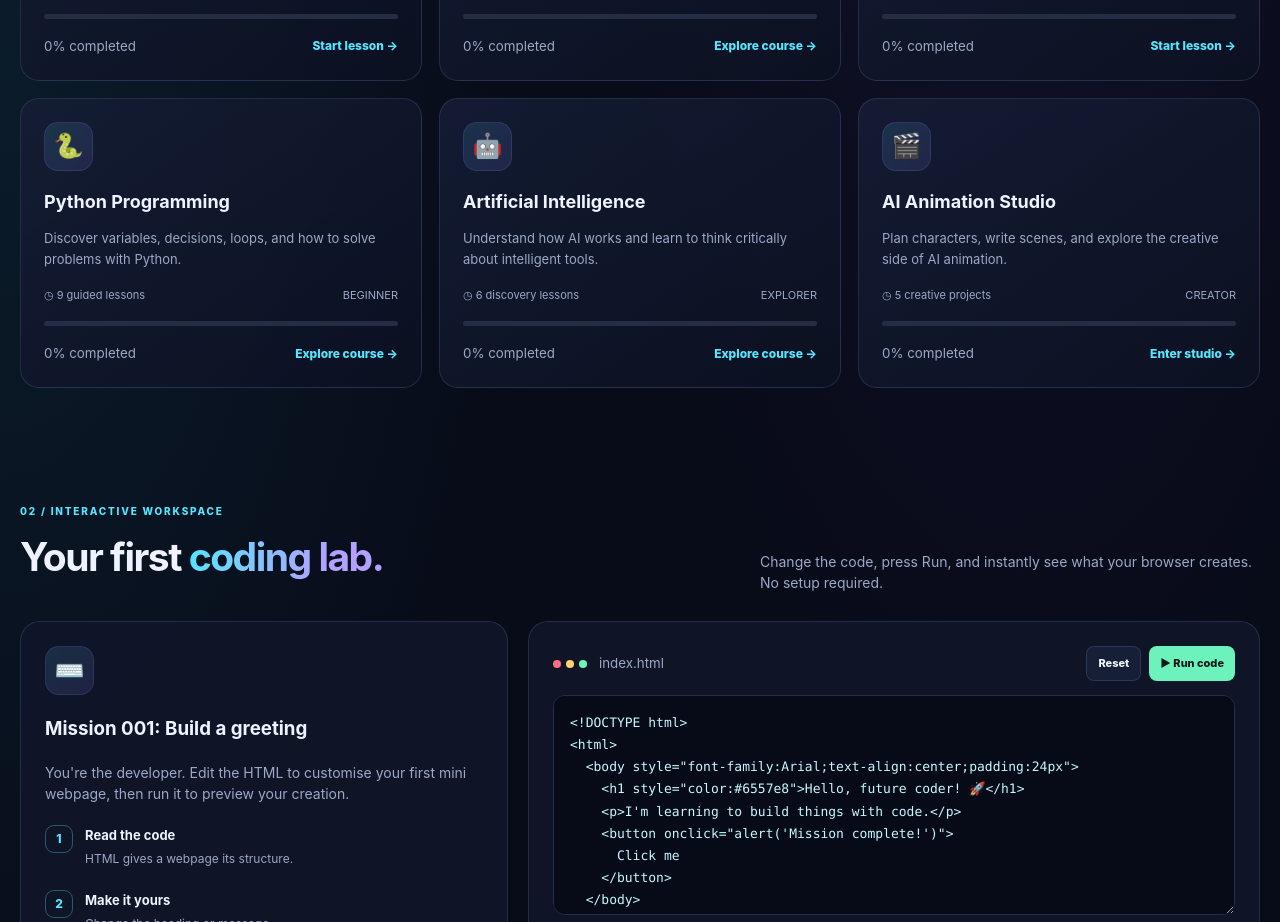
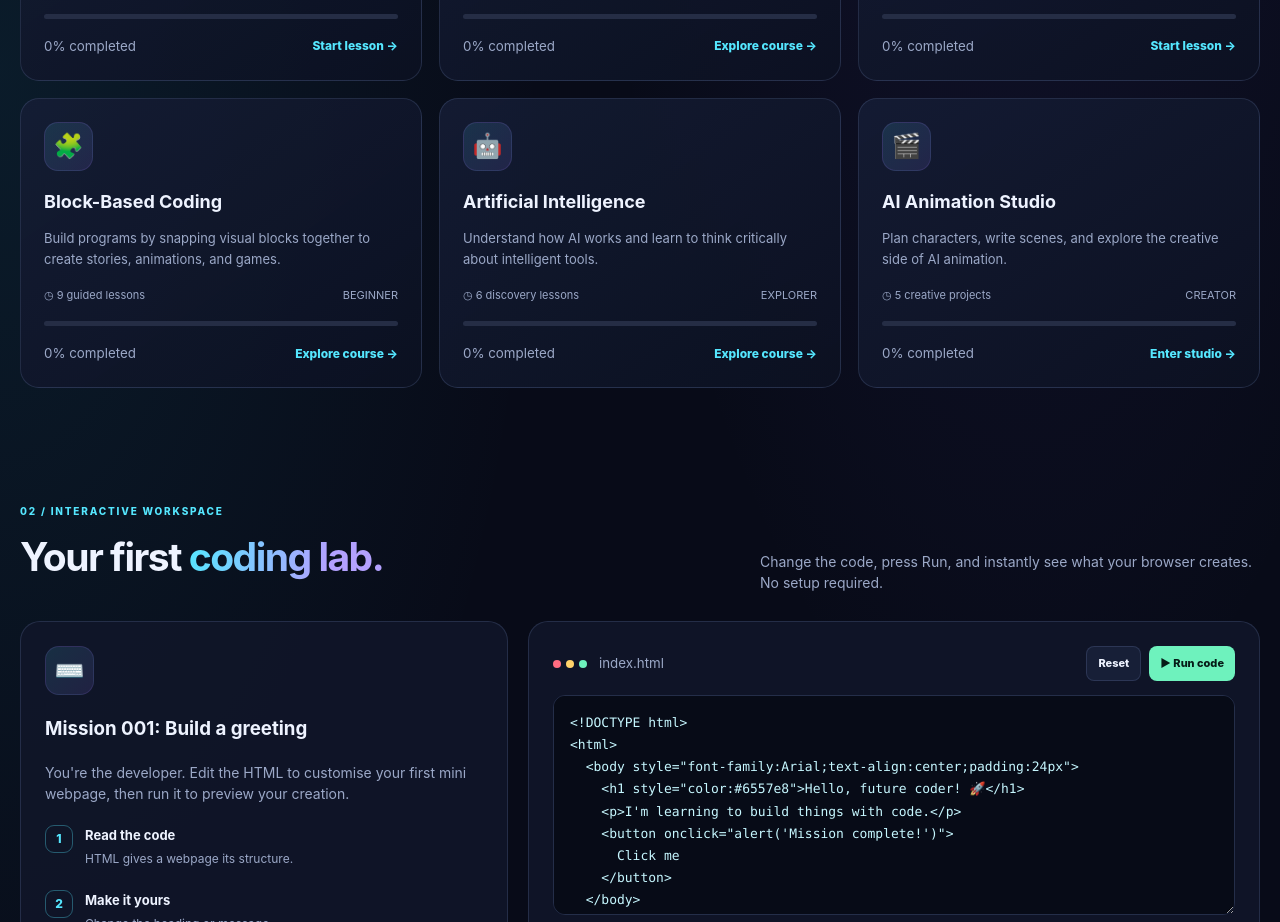
Before and after one commit to Adexhaminy/smart-mind-academy, a plain HTML site: page index.html in a window 1280 px wide. Shown: the part 1070-1992 px from the top of the page. Drawn offline with Linux system fonts and the light colour scheme.

Commit message:
Add files via upload

```diff
--- a/index.html
+++ b/index.html
@@ -31,7 +31,7 @@
   <article class="card"><div class="card-icon">🧩</div><h3>Coding Fundamentals</h3><p>Learn logic, sequences, loops, and conditions—the building blocks of every program.</p><div class="meta"><span>◷ 6 beginner lessons</span><span>BEGINNER</span></div><div class="progress"><span id="prog-fundamentals" style="width:0%"></span></div><div class="card-foot"><small id="label-fundamentals" style="color:var(--muted)">0% completed</small><button class="linkbtn" onclick="startLesson('fundamentals')">Start lesson →</button></div></article>
   <article class="card"><div class="card-icon">🎮</div><h3>Game Development</h3><p>Design characters, create rules, and build games that friends can play.</p><div class="meta"><span>◷ 8 project lessons</span><span>BEGINNER</span></div><div class="progress"><span id="prog-games" style="width:0%"></span></div><div class="card-foot"><small id="label-games" style="color:var(--muted)">0% completed</small><button class="linkbtn" onclick="startLesson('games')">Explore course →</button></div></article>
   <article class="card"><div class="card-icon">🌐</div><h3>Web Development</h3><p>Use HTML, CSS, and JavaScript to bring your own website to life.</p><div class="meta"><span>◷ 10 practical lessons</span><span>BEGINNER</span></div><div class="progress"><span id="prog-web" style="width:0%"></span></div><div class="card-foot"><small id="label-web" style="color:var(--muted)">0% completed</small><button class="linkbtn" onclick="startLesson('web')">Start lesson →</button></div></article>
-  <article class="card"><div class="card-icon">🐍</div><h3>Python Programming</h3><p>Discover variables, decisions, loops, and how to solve problems with Python.</p><div class="meta"><span>◷ 9 guided lessons</span><span>BEGINNER</span></div><div class="progress"><span id="prog-python" style="width:0%"></span></div><div class="card-foot"><small id="label-python" style="color:var(--muted)">0% completed</small><button class="linkbtn" onclick="startLesson('python')">Explore course →</button></div></article>
+  <article class="card"><div class="card-icon">🧩</div><h3>Block-Based Coding</h3><p>Build programs by snapping visual blocks together to create stories, animations, and games.</p><div class="meta"><span>◷ 9 guided lessons</span><span>BEGINNER</span></div><div class="progress"><span id="prog-python" style="width:0%"></span></div><div class="card-foot"><small id="label-python" style="color:var(--muted)">0% completed</small><button class="linkbtn" onclick="startLesson('python')">Explore course →</button></div></article>
   <article class="card"><div class="card-icon">🤖</div><h3>Artificial Intelligence</h3><p>Understand how AI works and learn to think critically about intelligent tools.</p><div class="meta"><span>◷ 6 discovery lessons</span><span>EXPLORER</span></div><div class="progress"><span id="prog-ai" style="width:0%"></span></div><div class="card-foot"><small id="label-ai" style="color:var(--muted)">0% completed</small><button class="linkbtn" onclick="startLesson('ai')">Explore course →</button></div></article>
   <article class="card"><div class="card-icon">🎬</div><h3>AI Animation Studio</h3><p>Plan characters, write scenes, and explore the creative side of AI animation.</p><div class="meta"><span>◷ 5 creative projects</span><span>CREATOR</span></div><div class="progress"><span id="prog-animation" style="width:0%"></span></div><div class="card-foot"><small id="label-animation" style="color:var(--muted)">0% completed</small><button class="linkbtn" onclick="startLesson('animation')">Enter studio →</button></div></article>
  </div>
```
